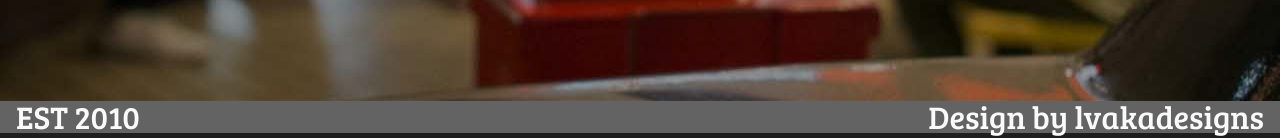
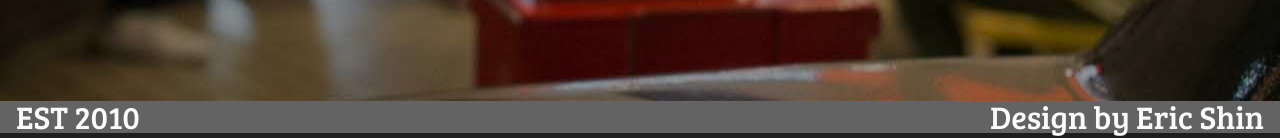
Before and after one commit to lvaka/Chego2.0, a Django app: page / in a window 1280 px wide. Shown: the part 3474-3612 px from the top of the page. Run offline with Django 3.2, Linux system fonts and the light colour scheme; some libraries are stand-ins or nearby versions.

Commit message:
minor adjustment

```diff
--- a/Chego/restaurant/templates/base.html
+++ b/Chego/restaurant/templates/base.html
@@ -40,7 +40,7 @@
 		</div>
 		<footer>
 			<p>EST 2010</p>
-			<p id="sig">Design by lvakadesigns</p>
+			<p id="sig">Design by Eric Shin</p>
 		</footer>
 	</body>
 </html>
```
Also changed, not shown: 2 other files.
